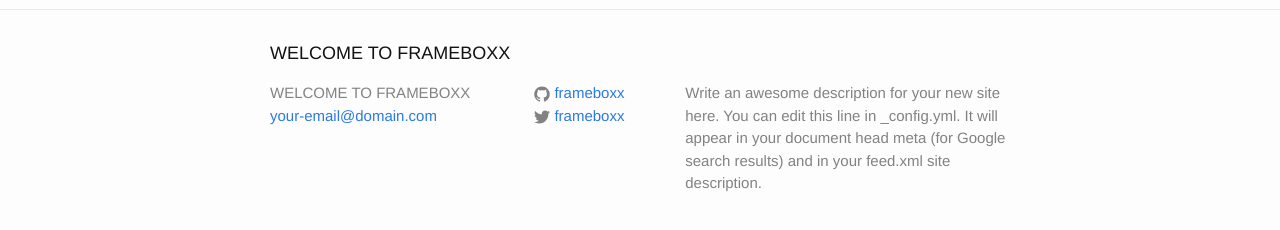
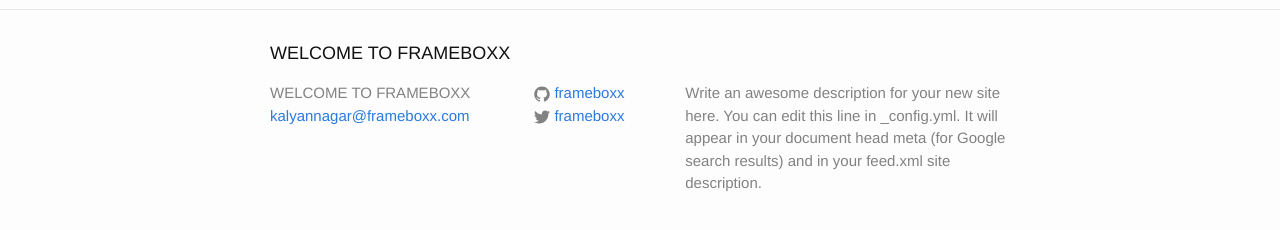
Before and after one commit to shelz46/shelz46.github.io, a Jekyll site: the page built from index.html, in a window 1280 px wide. Shown: the part 287-517 px from the top of the page. Built offline with Jekyll 4.4.1, drawn with Linux system fonts in a browser that asks for light colours.

Commit message:
third commit

```diff
--- a/_config.yml
+++ b/_config.yml
@@ -7,7 +7,7 @@
 
 # Site settings
 title: WELCOME TO FRAMEBOXX
-email: your-email@domain.com
+email: kalyannagar@frameboxx.com
 description: > # this means to ignore newlines until "baseurl:"
   Write an awesome description for your new site here. You can edit this
   line in _config.yml. It will appear in your document head meta (for
```
